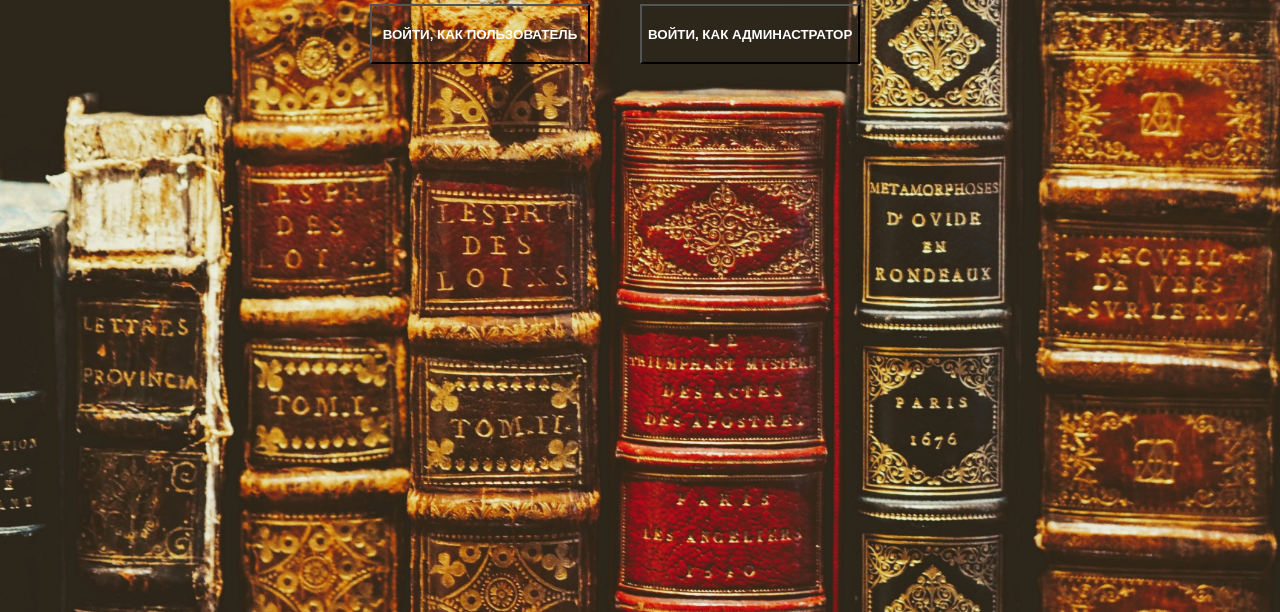
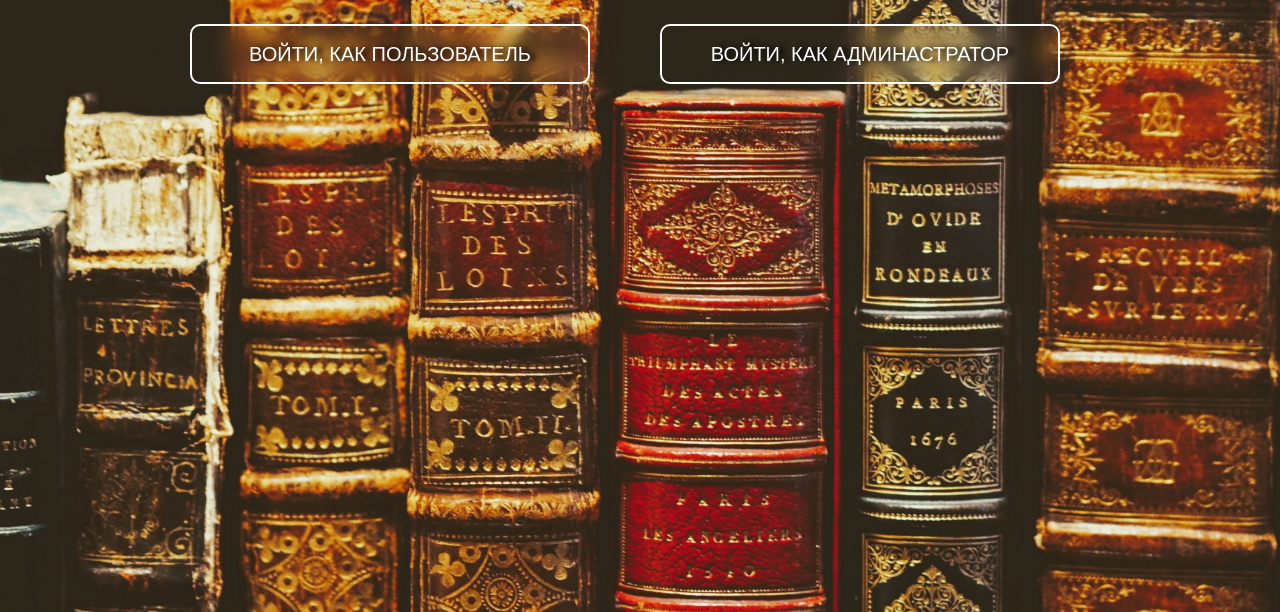
Before and after one commit to MariBayd/e-book-library, a plain HTML site: page src/main.html in a window 1280 px wide. Shown: the part 188-800 px from the top of the page. Drawn offline with Linux system fonts and the light colour scheme.

Commit message:
add btn style

```diff
--- a/src/css/style.css
+++ b/src/css/style.css
@@ -22,12 +22,17 @@ body {
 
   .btn {
       height: 60px;
-      width: 220px;
+      width: 400px;
+      margin: 20px;
+      padding: 15px;
+      font-size: 20px;
       text-transform: uppercase;
       background-color: transparent;
+      text-shadow: black 5px 0 5px;
       color: white;
-      font-weight: bold;
-
+      border: 2px solid white;
+      border-radius: 10px;
+      backdrop-filter: blur(10px);
   }
 
   .btn:first-child {
```
